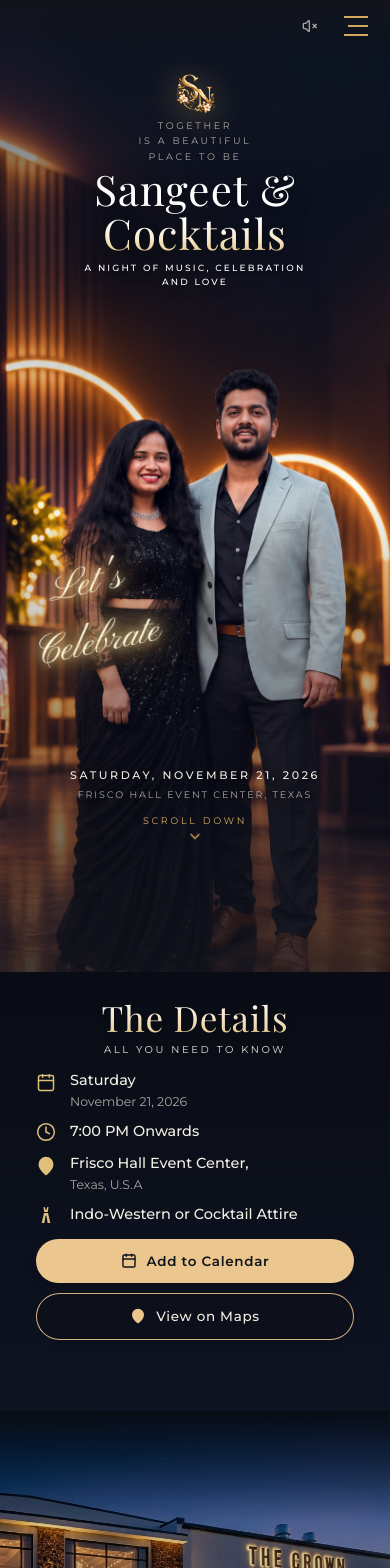
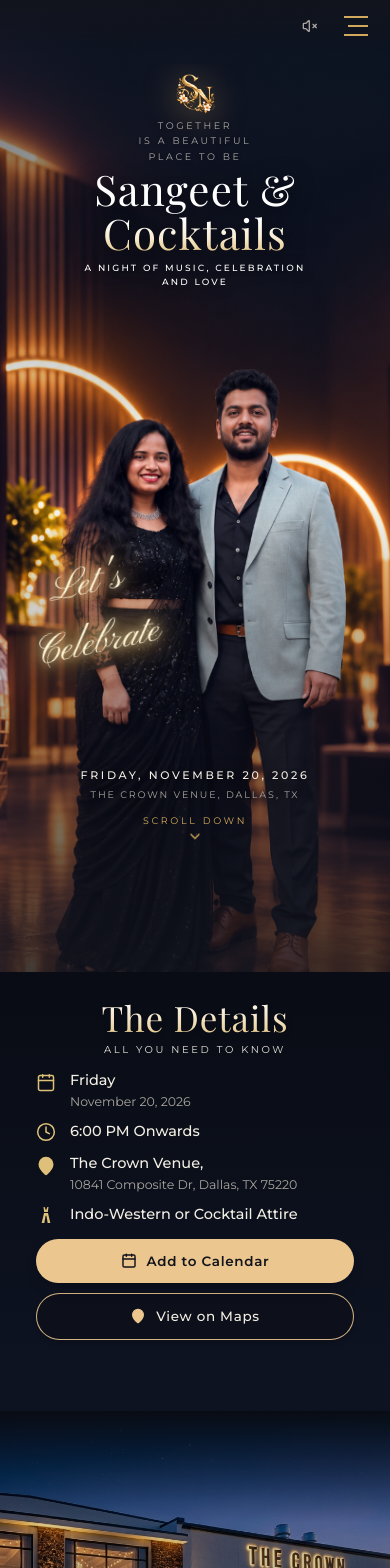
Before and after one commit to farhan2114/sn-wedding-invitation, a React (Vite) app: page / in a window 390 px wide. Shown: the top 1568 px of the page. Built offline with nearby package versions, Linux system fonts and the light colour scheme; a web font is replaced by a local one.

Commit message:
Update venue to The Crown Venue, date to Friday Nov 20 2026 at 6 PM, and set mobile Thank You background

```diff
--- a/src/components/DetailsSection.jsx
+++ b/src/components/DetailsSection.jsx
@@ -73,23 +73,23 @@
             <div className="flex items-start space-x-3.5">
               <Calendar className="w-5 h-5 text-[#DFC07A] shrink-0 mt-0.5" strokeWidth={1.8} />
               <div>
-                <p className="text-[14.5px] font-medium text-[#F3EFE4] leading-snug">Saturday</p>
-                <p className="text-[12.5px] text-[#A9A6A0] leading-snug mt-0.5">November 21, 2026</p>
+                <p className="text-[14.5px] font-medium text-[#F3EFE4] leading-snug">Friday</p>
+                <p className="text-[12.5px] text-[#A9A6A0] leading-snug mt-0.5">November 20, 2026</p>
               </div>
             </div>
 
             {/* 2. Time */}
             <div className="flex items-center space-x-3.5">
               <Clock className="w-5 h-5 text-[#DFC07A] shrink-0" strokeWidth={1.8} />
-              <p className="text-[14.5px] font-medium text-[#F3EFE4] leading-snug">7:00 PM Onwards</p>
+              <p className="text-[14.5px] font-medium text-[#F3EFE4] leading-snug">6:00 PM Onwards</p>
             </div>
 
             {/* 3. Venue */}
             <div className="flex items-start space-x-3.5">
               <MapPin className="w-5 h-5 text-[#DFC07A] fill-[#DFC07A] shrink-0 mt-0.5" />
               <div>
-                <p className="text-[14.5px] font-medium text-[#F3EFE4] leading-snug">Frisco Hall Event Center,</p>
-                <p className="text-[12.5px] text-[#A9A6A0] leading-snug mt-0.5">Texas, U.S.A</p>
+                <p className="text-[14.5px] font-medium text-[#F3EFE4] leading-snug">The Crown Venue,</p>
+                <p className="text-[12.5px] text-[#A9A6A0] leading-snug mt-0.5">10841 Composite Dr, Dallas, TX 75220</p>
               </div>
             </div>
 
@@ -195,8 +195,8 @@
                 <Calendar className="w-5 h-5 text-[#D2A85C]" />
               </div>
               <div className="pt-0.5">
-                <p className="text-sm font-medium text-[#F3EFE4]">Saturday</p>
-                <p className="text-xs text-[#A9A6A0] tracking-wide">November 21, 2026</p>
+                <p className="text-sm font-medium text-[#F3EFE4]">Friday</p>
+                <p className="text-xs text-[#A9A6A0] tracking-wide">November 20, 2026</p>
               </div>
             </div>
 
@@ -206,7 +206,7 @@
                 <Clock className="w-5 h-5 text-[#D2A85C]" />
               </div>
               <div className="pt-2">
-                <p className="text-sm font-medium text-[#F3EFE4]">7:00 PM Onwards</p>
+                <p className="text-sm font-medium text-[#F3EFE4]">6:00 PM Onwards</p>
               </div>
             </div>
 
@@ -216,8 +216,8 @@
                 <MapPin className="w-5 h-5 text-[#D2A85C]" />
               </div>
               <div className="pt-0.5">
-                <p className="text-sm font-medium text-[#F3EFE4]">Frisco Hall Event Center,</p>
-                <p className="text-xs text-[#A9A6A0] tracking-wide">Texas, U.S.A</p>
+                <p className="text-sm font-medium text-[#F3EFE4]">The Crown Venue,</p>
+                <p className="text-xs text-[#A9A6A0] tracking-wide">10841 Composite Dr, Dallas, TX 75220</p>
               </div>
             </div>
 
--- a/src/components/Header.jsx
+++ b/src/components/Header.jsx
@@ -188,7 +188,7 @@
           <div className="pt-6 border-t border-[#333A4D]/40 text-center">
             <p className="font-script text-[#D2A85C] text-3xl mb-1">Let's Celebrate</p>
             <p className="text-[10px] tracking-[0.22em] uppercase text-[#A9A6A0]">
-              November 21, 2026 • Frisco, TX
+              November 20, 2026 • Dallas, TX
             </p>
           </div>
         </div>
--- a/src/components/HeroSection.jsx
+++ b/src/components/HeroSection.jsx
@@ -114,10 +114,10 @@
         {/* Bottom Date, Venue & Direct "Scroll Down" Indicator */}
         <div className="flex flex-col items-center text-center z-20 w-full mb-3 xs:mb-4">
           <p className="text-[11px] sm:text-xs font-sans-ui uppercase tracking-[0.24em] text-[#F3EFE4] font-medium mb-1 drop-shadow-[0_2px_8px_rgba(0,0,0,0.95)]">
-            Saturday, November 21, 2026
+            Friday, November 20, 2026
           </p>
           <p className="text-[9.5px] sm:text-[10px] font-sans-ui uppercase tracking-[0.2em] text-[#A9A6A0] mb-3 drop-shadow-[0_2px_8px_rgba(0,0,0,0.95)]">
-            Frisco Hall Event Center, Texas
+            The Crown Venue, Dallas, TX
           </p>
 
           {/* Direct Scroll Down Prompt */}
@@ -185,10 +185,10 @@
               {/* Date & Venue Box */}
               <div className="py-3 px-5 rounded-2xl bg-[#0A0C12]/65 border border-[#D2A85C]/35 mb-5 space-y-1 backdrop-blur-xs w-full max-w-[300px]">
                 <p className="text-[12px] sm:text-[13px] font-sans-ui uppercase tracking-[0.24em] text-[#F3EFE4] font-medium">
-                  Saturday, November 21, 2026
+                  Friday, November 20, 2026
                 </p>
                 <p className="text-[9.5px] sm:text-[10.5px] font-sans-ui uppercase tracking-[0.2em] text-[#A9A6A0]">
-                  Frisco Hall Event Center, Texas
+                  The Crown Venue, Dallas, TX
                 </p>
               </div>
 
--- a/src/components/ThankYouSection.jsx
+++ b/src/components/ThankYouSection.jsx
@@ -8,10 +8,19 @@
       id="thank-you"
       className="relative min-h-screen w-full flex flex-col justify-between items-center text-center px-5 sm:px-8 pt-16 md:pt-20 pb-8 md:pb-10 overflow-hidden bg-[#12141C]"
     >
-      {/* Full-Bleed Luxury Cocktail Lounge Background (Using uploaded thank_you_bg.jpg) */}
+      {/* Full-Bleed Luxury Cocktail Lounge Background */}
       <div className="absolute inset-0 z-0">
+        {/* Mobile Background: New Disco & Cocktail Lounge Image */}
         <div
-          className="absolute inset-0 bg-cover bg-[72%_center] sm:bg-center transition-all duration-700"
+          className="absolute inset-0 bg-cover bg-center transition-all duration-700 md:hidden"
+          style={{ backgroundImage: `url('/assets/thank_you_mobile.png')` }}
+        />
+        {/* Mobile Scrim for text readability */}
+        <div className="absolute inset-0 bg-[#12141C]/30 md:hidden pointer-events-none" />
+
+        {/* Desktop Background */}
+        <div
+          className="absolute inset-0 bg-cover bg-[72%_center] sm:bg-center transition-all duration-700 hidden md:block"
           style={{ backgroundImage: `url('/assets/thank_you_bg.jpg')` }}
         />
         {/* Subtle top and bottom edge gradients for smooth section continuity */}
--- a/src/utils/calendar.js
+++ b/src/utils/calendar.js
@@ -5,12 +5,12 @@
 export const EVENT_DETAILS = {
   title: 'Sangeet & Cocktails — S | N',
   description: 'Join S & N for a night of music, celebration and love! Dress code: Indo-Western or Cocktail Attire.',
-  location: 'Frisco Hall Event Center, Texas, U.S.A',
-  mapsUrl: 'https://maps.google.com/?q=Frisco+Hall+Event+Center,+Texas',
-  startDate: '20261121T190000',
-  endDate: '20261122T010000',
-  readableDate: 'Saturday, November 21, 2026',
-  readableTime: '7:00 PM Onwards'
+  location: 'The Crown Venue, 10841 Composite Dr, Dallas, TX 75220',
+  mapsUrl: 'https://maps.google.com/?q=The+Crown+Venue,+10841+Composite+Dr,+Dallas,+TX+75220',
+  startDate: '20261120T180000',
+  endDate: '20261121T000000',
+  readableDate: 'Friday, November 20, 2026',
+  readableTime: '6:00 PM Onwards'
 };
 
 export function downloadIcsFile() {
@@ -24,8 +24,8 @@
     'SUMMARY:' + EVENT_DETAILS.title,
     'DESCRIPTION:' + EVENT_DETAILS.description,
     'LOCATION:' + EVENT_DETAILS.location,
-    'DTSTART:20261121T190000',
-    'DTEND:20261122T010000',
+    'DTSTART:20261120T180000',
+    'DTEND:20261121T000000',
     'STATUS:CONFIRMED',
     'SEQUENCE:0',
     'BEGIN:VALARM',
@@ -51,7 +51,7 @@
 export function getGoogleCalendarUrl() {
   const base = 'https://calendar.google.com/calendar/render?action=TEMPLATE';
   const text = encodeURIComponent(EVENT_DETAILS.title);
-  const dates = '20261121T190000/20261122T010000';
+  const dates = '20261120T180000/20261121T000000';
   const details = encodeURIComponent(EVENT_DETAILS.description);
   const location = encodeURIComponent(EVENT_DETAILS.location);
 
```
Also changed, not shown: index.html (+1 -1 lines), public/assets/thank_you_mobile.png (added).
